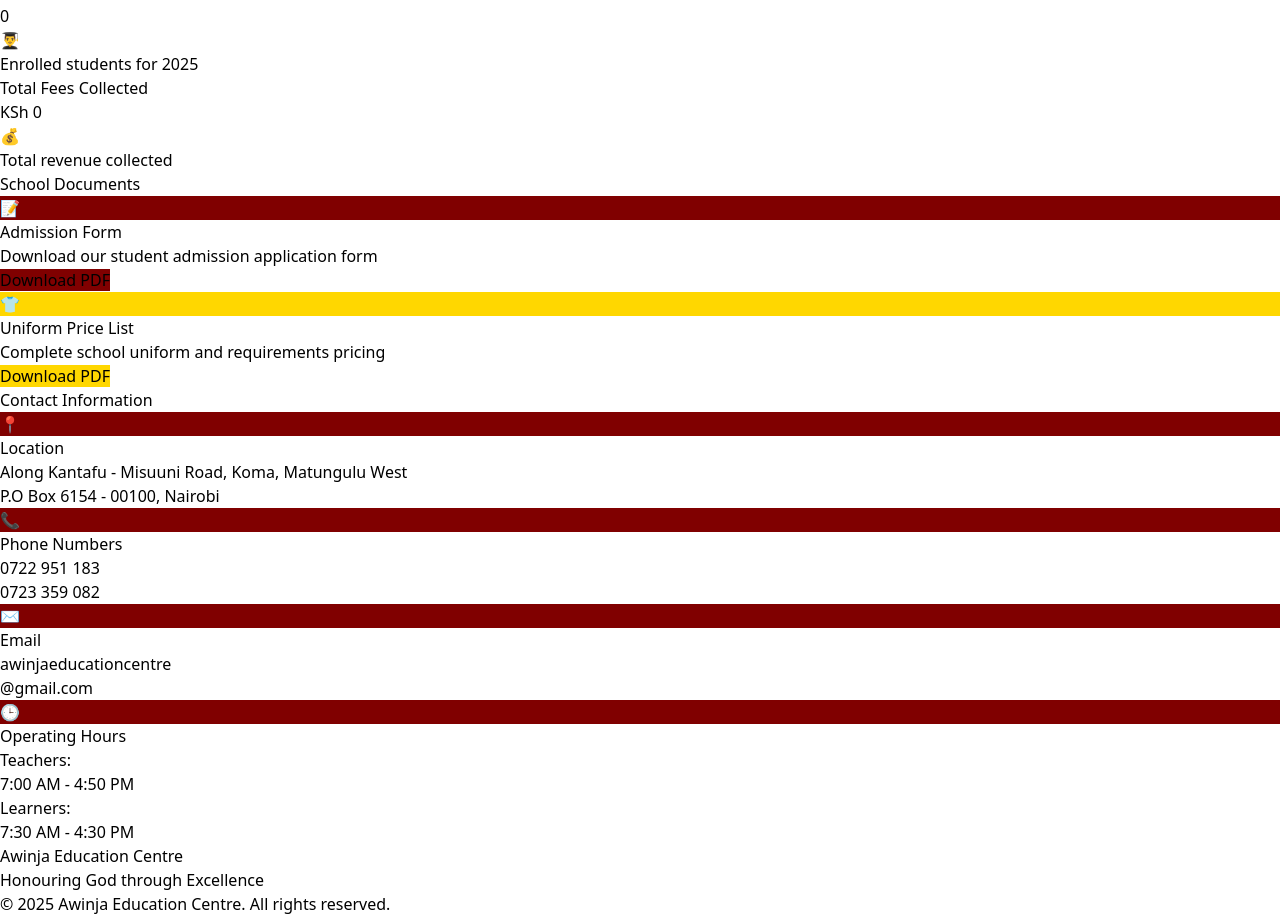
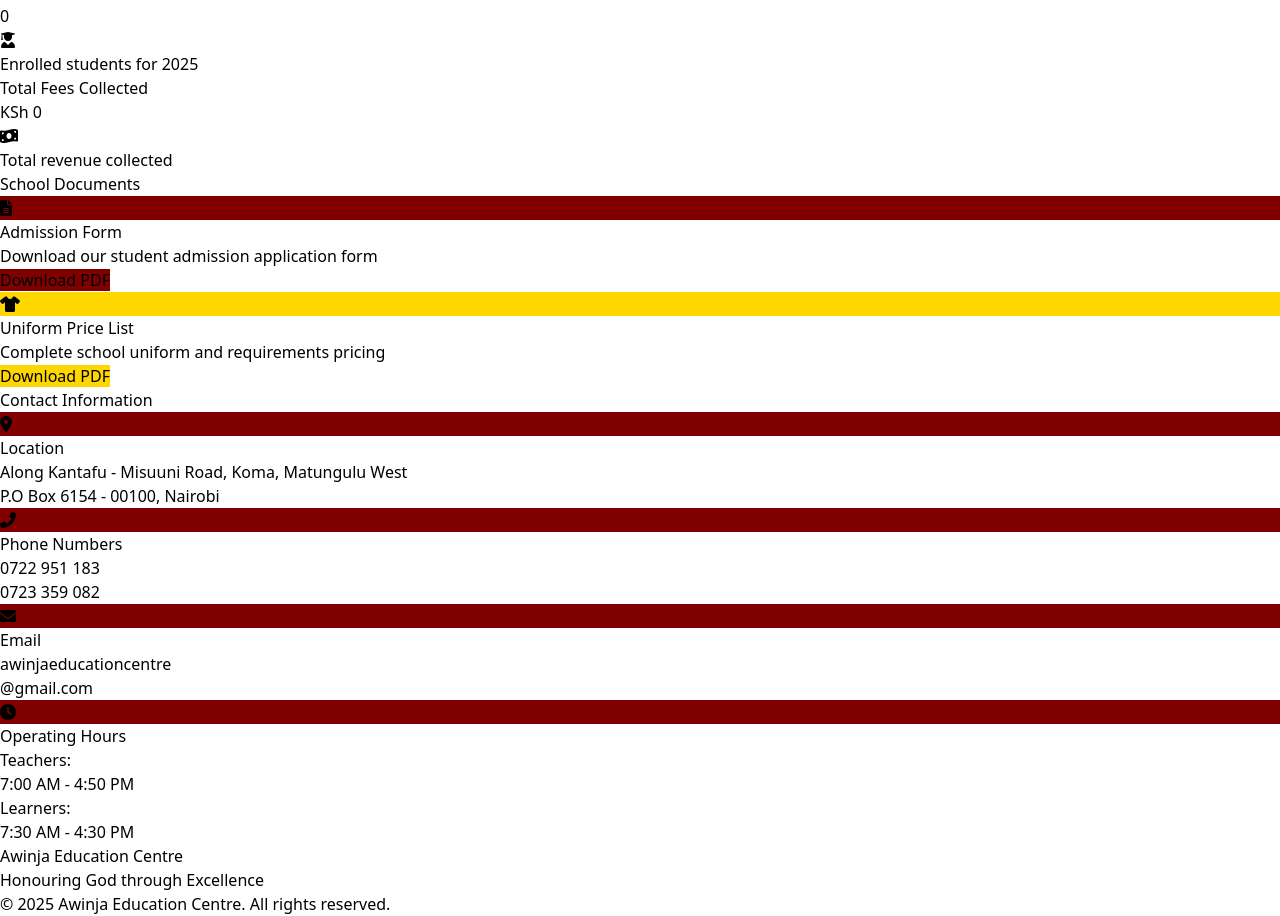
Before and after one commit to Keli281/school-management-system, a React (Vite) app in the folder frontend/: page / in a window 1280 px wide. Shown: the part 826-1742 px from the top of the page. Built offline with nearby package versions, Linux system fonts and the light colour scheme; no server answers; sample sign-in values are in the browser's storage.

Commit message:
replace emojis with icons for a more proffessional look

```diff
--- a/frontend/index.html
+++ b/frontend/index.html
@@ -3,6 +3,7 @@
   <head>
     <meta charset="UTF-8" />
     <link rel="icon" type="image/svg+xml" href="/media/favicon-logo.png" />
+    <link rel="stylesheet" href="https://cdnjs.cloudflare.com/ajax/libs/font-awesome/6.0.0/css/all.min.css"/>
     <meta name="viewport" content="width=device-width, initial-scale=1.0" />
 
     <!-- PWA Meta Tags -->
--- a/frontend/src/pages/Dashboard.jsx
+++ b/frontend/src/pages/Dashboard.jsx
@@ -99,7 +99,7 @@ const Dashboard = () => {
               <p className="text-4xl font-bold text-blue-600 mt-2">{stats.totalStudents}</p>
             </div>
             <div className="w-12 h-12 bg-blue-100 rounded-full flex items-center justify-center">
-              <span className="text-blue-600 text-xl">👨‍🎓</span>
+              <i className="fas fa-user-graduate text-blue-600 text-xl"></i>
             </div>
           </div>
           <p className="text-sm text-gray-500 mt-3">Enrolled students for {currentYear}</p>
@@ -112,7 +112,7 @@ const Dashboard = () => {
               <p className="text-4xl font-bold text-green-600 mt-2">KSh {stats.totalFees.toLocaleString()}</p>
             </div>
             <div className="w-12 h-12 bg-green-100 rounded-full flex items-center justify-center">
-              <span className="text-green-600 text-xl">💰</span>
+              <i className="fas fa-money-bill-wave text-green-600 text-xl"></i>
             </div>
           </div>
           <p className="text-sm text-gray-500 mt-3">Total revenue collected</p>
@@ -125,7 +125,7 @@ const Dashboard = () => {
         <div className="grid grid-cols-1 md:grid-cols-2 gap-6">
           <div className="border-2 border-dashed border-gold rounded-lg p-6 text-center hover:bg-gold hover:bg-opacity-10 transition-all duration-300 transform hover:scale-[1.02]">
             <div className="w-16 h-16 bg-maroon rounded-full flex items-center justify-center mx-auto mb-4">
-              <span className="text-white text-2xl">📝</span>
+              <i className="fas fa-file-alt text-white text-2xl"></i>
             </div>
             <h4 className="text-lg font-semibold text-maroon mb-2">Admission Form</h4>
             <p className="text-gray-600 text-sm mb-4">Download our student admission application form</p>
@@ -140,7 +140,7 @@ const Dashboard = () => {
 
           <div className="border-2 border-dashed border-maroon rounded-lg p-6 text-center hover:bg-maroon hover:bg-opacity-5 transition-all duration-300 transform hover:scale-[1.02]">
             <div className="w-16 h-16 bg-gold rounded-full flex items-center justify-center mx-auto mb-4">
-              <span className="text-maroon text-2xl">👕</span>
+              <i className="fas fa-tshirt text-maroon text-2xl"></i>
             </div>
             <h4 className="text-lg font-semibold text-maroon mb-2">Uniform Price List</h4>
             <p className="text-gray-600 text-sm mb-4">Complete school uniform and requirements pricing</p>
@@ -161,7 +161,7 @@ const Dashboard = () => {
         <div className="grid grid-cols-1 md:grid-cols-2 lg:grid-cols-4 gap-6 text-center">
           <div className="transform hover:scale-105 transition-transform duration-300">
             <div className="w-12 h-12 bg-maroon rounded-full flex items-center justify-center mx-auto mb-3">
-              <span className="text-white text-xl">📍</span>
+              <i className="fas fa-map-marker-alt text-white text-xl"></i>
             </div>
             <h4 className="font-semibold text-maroon mb-2">Location</h4>
             <p className="text-sm text-gray-600">
@@ -172,7 +172,7 @@ const Dashboard = () => {
 
           <div className="transform hover:scale-105 transition-transform duration-300">
             <div className="w-12 h-12 bg-maroon rounded-full flex items-center justify-center mx-auto mb-3">
-              <span className="text-white text-xl">📞</span>
+              <i className="fas fa-phone-alt text-white text-xl"></i>
             </div>
             <h4 className="font-semibold text-maroon mb-2">Phone Numbers</h4>
             <p className="text-sm text-gray-600">
@@ -183,7 +183,7 @@ const Dashboard = () => {
 
           <div className="transform hover:scale-105 transition-transform duration-300">
             <div className="w-12 h-12 bg-maroon rounded-full flex items-center justify-center mx-auto mb-3">
-              <span className="text-white text-xl">✉️</span>
+              <i className="fas fa-envelope text-white text-xl"></i>
             </div>
             <h4 className="font-semibold text-maroon mb-2">Email</h4>
             <p className="text-sm text-gray-600">
@@ -193,7 +193,7 @@ const Dashboard = () => {
 
           <div className="transform hover:scale-105 transition-transform duration-300">
             <div className="w-12 h-12 bg-maroon rounded-full flex items-center justify-center mx-auto mb-3">
-              <span className="text-white text-xl">🕒</span>
+              <i className="fas fa-clock text-white text-xl"></i>
             </div>
             <h4 className="font-semibold text-maroon mb-2">Operating Hours</h4>
             <p className="text-sm text-gray-600">
--- a/frontend/src/pages/Financials.jsx
+++ b/frontend/src/pages/Financials.jsx
@@ -174,7 +174,7 @@ const Financials = () => {
               <p className="text-3xl font-bold text-blue-600 mt-2">{currentStructure.length}</p>
             </div>
             <div className="w-12 h-12 bg-blue-100 rounded-full flex items-center justify-center">
-              <span className="text-blue-600 text-xl">🏫</span>
+              <i className="fas fa-school text-blue-600 text-xl"></i>
             </div>
           </div>
           <p className="text-sm text-gray-500 mt-3">Different grade levels</p>
@@ -187,7 +187,7 @@ const Financials = () => {
               <p className="text-3xl font-bold text-green-600 mt-2">KSh {calculateGrandTotal().toLocaleString()}</p>
             </div>
             <div className="w-12 h-12 bg-green-100 rounded-full flex items-center justify-center">
-              <span className="text-green-600 text-xl">💰</span>
+              <i className="fas fa-money-bill-wave text-green-600 text-xl"></i>
             </div>
           </div>
           <p className="text-sm text-gray-500 mt-3">Total for all grades annually</p>
@@ -290,24 +290,24 @@ const Financials = () => {
       {/* Important Notes Section */}
       <div className="bg-gradient-to-r from-gold to-dark-gold rounded-xl shadow-lg p-6">
         <h3 className="text-xl font-bold text-gray-800 mb-4 flex items-center">
-          <span className="w-6 h-6 bg-maroon rounded-full mr-2 flex items-center justify-center text-xs text-white">!</span>
+          <i className="fas fa-exclamation-circle text-maroon mr-2"></i>
           Important Fee Information
         </h3>
         <div className="grid grid-cols-1 md:grid-cols-2 gap-4 text-gray-700">
           <div className="flex items-start space-x-3">
-            <span className="text-maroon mt-1">•</span>
+            <i className="fas fa-circle text-maroon mt-1 text-xs"></i>
             <p>{selectedYear === '2026' ? 'Admission fees are one-time payments for new students' : 'No admission fees for the 2025 academic year'}</p>
           </div>
           <div className="flex items-start space-x-3">
-            <span className="text-maroon mt-1">•</span>
+            <i className="fas fa-circle text-maroon mt-1 text-xs"></i>
             <p>Fee payments can be made in installments per term</p>
           </div>
           <div className="flex items-start space-x-3">
-            <span className="text-maroon mt-1">•</span>
+            <i className="fas fa-circle text-maroon mt-1 text-xs"></i>
             <p>All fees are payable before the beginning of each term</p>
           </div>
           <div className="flex items-start space-x-3">
-            <span className="text-maroon mt-1">•</span>
+            <i className="fas fa-circle text-maroon mt-1 text-xs"></i>
             <p>Stationery, uniform, and KNEC registration are exclusive</p>
           </div>
         </div>
--- a/frontend/src/pages/Students.jsx
+++ b/frontend/src/pages/Students.jsx
@@ -154,14 +154,14 @@ const Students = () => {
     <div className="grid grid-cols-2 gap-4">
       <div className="text-center">
         <div className="w-16 h-16 bg-blue-100 rounded-full flex items-center justify-center mx-auto mb-2">
-          <span className="text-blue-600 text-2xl">👦</span>
+          <i className="fas fa-male text-blue-600 text-2xl"></i>
         </div>
         <p className="text-2xl font-bold text-blue-600">{students.filter(s => s.gender === 'Male').length}</p>
         <p className="text-sm text-gray-600">Male Students</p>
       </div>
       <div className="text-center">
         <div className="w-16 h-16 bg-pink-100 rounded-full flex items-center justify-center mx-auto mb-2">
-          <span className="text-pink-600 text-2xl">👧</span>
+          <i className="fas fa-female text-pink-600 text-2xl"></i>
         </div>
         <p className="text-2xl font-bold text-pink-600">{students.filter(s => s.gender === 'Female').length}</p>
         <p className="text-sm text-gray-600">Female Students</p>
@@ -422,7 +422,7 @@ const Students = () => {
 
         {filteredStudents.length === 0 && (
           <div className="text-center py-12 text-gray-500">
-            <div className="text-6xl mb-4">👨‍🎓</div>
+            <i className="fas fa-user-graduate text-gray-300 text-6xl mb-4"></i>
             <p className="text-lg mb-2">No students found</p>
             <p className="text-sm">Try adjusting your search terms</p>
           </div>
```
Also changed, not shown: frontend/src/pages/StudentDetail.jsx (+7 -7 lines).
